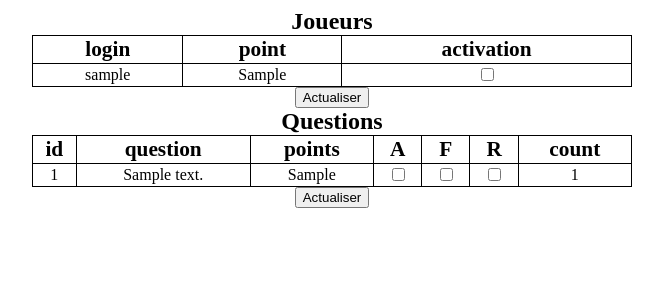
After one commit to netflo300/QVGDM, a PHP site: page /admin.php in a window 1280 px wide. The commit adds this page. Shown: the top 300 px of the page, without its empty margins (308-971 px from the left). Run offline with PHP 8.4, Linux system fonts and the light colour scheme; tables that the repository leaves empty or names only in its code hold one stand-in row (values such as "Sample post"); a stand-in replaces the project's code that opens the database connection; some libraries are stand-ins or nearby versions.

Commit message:
evolution achievement of V1.0

```diff
--- /dev/null
+++ b/admin.php
@@ -0,0 +1,56 @@
+<?php
+session_start();
+require_once ("class/db.class.php");
+$db = new Db();
+
+
+if (false) {
+	$db->query("SELECT u.login_user, sum(q.point) FROM qvgdm_user u
+join qvgdm_user_answer a on u.login_user = a.login_user
+join qvgdm_question q on a.id_question = q.id_question
+WHERE a.selected_answer = q.good_answer
+group by u.login_user ;");
+}
+?>
+<!DOCTYPE html>
+<html>
+<head>
+<meta charset="ISO-8859-1">
+<link rel="stylesheet" type="text/css" href="css/style_admin.css" />
+<title>Admin</title>
+<script type="text/javascript" src="script/ajax.js"></script>
+<script type="text/javascript">
+
+function activate_user(login) {
+	ajax('aj_adm_user.php', 'login='+login, 'game_user');
+}
+
+
+function activate_question(activate_question) {
+	ajax('aj_adm_question.php', 'activate_question='+activate_question, 'game_question');
+}
+
+function freeze_question(freeze_question) {
+	ajax('aj_adm_question.php', 'freeze_question='+freeze_question, 'game_question');
+}
+
+function response_question(response_question) {
+	ajax('aj_adm_question.php', 'response_question='+response_question, 'game_question');
+}
+
+
+</script>
+</head>
+<body>
+<div id="null"></div>
+<div id="game_user">
+
+</div>
+<div id="game_question">
+
+</div>
+<span id="count"> </span>
+<script type="text/javascript">ajax('aj_adm_user.php', '', 'game_user');</script>
+<script type="text/javascript">ajax('aj_adm_question.php', '', 'game_question');</script>
+</body>
+</html>
--- /dev/null
+++ b/aj_adm_question.php
@@ -0,0 +1,43 @@
+<?php
+session_start();
+
+require_once ("class/db.class.php");
+$db = new Db();
+
+if(isset($_POST['login'])) {
+	$db->query("UPDATE qvgdm_user SET activate_user = (activate_user + 1)%2 WHERE login_user = '".$_POST['login']."' ;");
+}
+
+if(isset($_POST['activate_question'])) {
+	$db->query("UPDATE qvgdm_question SET  	check_activate = ( 	check_activate + 1)%2 WHERE id_question = '".$_POST['activate_question']."' ;");
+}
+
+if(isset($_POST['freeze_question'])) {
+	$db->query("UPDATE qvgdm_question SET check_freeze = (check_freeze + 1)%2 WHERE id_question = '".$_POST['freeze_question']."' ;");
+}
+
+if(isset($_POST['response_question'])) {
+	$db->query("UPDATE qvgdm_question SET check_response = (check_response + 1)%2 WHERE id_question = '".$_POST['response_question']."' ;");
+
+	$db->query("UPDATE qvgdm_user u SET point_user = (SELECT sum(point) FROM qvgdm_user_answer a JOIN qvgdm_question q ON a.id_question = q.id_question WHERE u.login_user = a.login_user)");
+}
+?>
+<table>
+	<caption>Questions</caption>
+	<thead>
+	<tr>
+		<th>id</th><th>question</th><th>points</th><th>A</th><th>F</th><th>R</th><th>count</th>
+	</tr>
+	</thead>
+	<tbody>
+<?php
+$db->query("SELECT q.id_question, q.text_question, q.point, q.check_activate, q.check_response, q.check_freeze, count(a.login_user) as count FROM qvgdm_question q left join qvgdm_user_answer a on a.id_question = q.id_question GROUP BY q.id_question, q.text_question, q.point, q.check_activate, q.check_response, q.check_freeze");
+if ($db->get_num_rows()>0) {
+	foreach ($db->fetch_array() as $k => $v) {
+		echo'<tr><td>'.$v['id_question'].'</td><td>'.stripslashes($v['text_question']).'</td><td>'.$v['point'].'</td><td><input type="checkbox" '.($v['check_activate']=='1'?'checked="checked"':'').' onchange="activate_question(\''.$v['id_question'].'\');" /></td><td><input type="checkbox" '.($v['check_freeze']=='1'?'checked="checked"':'').' onchange="freeze_question(\''.$v['id_question'].'\');" /></td><td><input type="checkbox" '.($v['check_response']=='1'?'checked="checked"':'').' onchange="response_question(\''.$v['id_question'].'\');" /></td><td>'.$v['count'].'</td></tr>';
+	}
+}
+?>
+</tbody>
+</table>
+<input type="button" value="Actualiser" onclick="ajax('aj_adm_question.php', '', 'game_question');" />
--- /dev/null
+++ b/aj_adm_user.php
@@ -0,0 +1,33 @@
+<?php
+session_start();
+
+require_once ("class/db.class.php");
+$db = new Db();
+
+if(isset($_POST['login'])) {
+	$db->query("UPDATE qvgdm_user SET activate_user = (activate_user + 1)%2 WHERE login_user = '".$_POST['login']."' ;");
+}
+
+if(isset($_POST['actu'])) {
+	$db->query("UPDATE qvgdm_user u SET point_user = (SELECT sum(point) FROM qvgdm_user_answer a JOIN qvgdm_question q ON a.id_question = q.id_question WHERE u.login_user = a.login_user)");
+}
+?>
+<table>
+	<caption>Joueurs</caption>
+	<thead>
+	<tr>
+		<th>login</th><th>point</th><th>activation</th>
+	</tr>
+	</thead>
+	<tbody>
+<?php
+$db->query("SELECT login_user, point_user, activate_user FROM qvgdm_user");
+if ($db->get_num_rows()>0) {
+	foreach ($db->fetch_array() as $k => $v) {
+		echo'<tr><td>'.$v['login_user'].'</td><td>'.$v['point_user'].'</td><td><input type="checkbox" '.($v['activate_user']=='1'?'checked="checked"':'').' onchange="activate_user(\''.$v['login_user'].'\');" /></td></tr>';
+	}
+}
+?>
+</tbody>
+</table>
+<input type="button" value="Actualiser" onclick="ajax('aj_adm_user.php', 'actu=1', 'game_user');" />
--- a/css/style.css
+++ b/css/style.css
@@ -26,3 +26,7 @@ table tr td {
 .fond_orange {
 	background-color: orange;
 }
+
+.fond_vert {
+	background-color: lightgreen;
+}
--- /dev/null
+++ b/css/style_admin.css
@@ -0,0 +1,55 @@
+@CHARSET "ISO-8859-1";
+
+body {
+}
+
+table {
+	width: 600px;
+	margin :auto;
+	border-collapse: collapse;
+}
+
+input[type="button"] {
+		margin :auto;
+}
+
+table caption {
+	width: 600px;
+	font-size : 18pt;
+	font-weight: bold;
+}
+
+
+table tr {
+	width: 300px;
+}
+
+table tr td{
+	text-align: center;
+	border : 1px solid black;
+
+	font-size : 12pt;
+}
+
+table tr th {
+	text-align: center;
+	border : 1px solid black;
+
+	font-size : 16pt;
+}
+
+.fond_blanc {
+	background-color: white;
+}
+
+.fond_orange {
+	background-color: orange;
+}
+
+.fond_vert {
+	background-color: lightgreen;
+}
+
+#game_user, #game_question {
+	text-align:center;
+}
```
Also changed, not shown: aj_question.php (+13 -11 lines).
